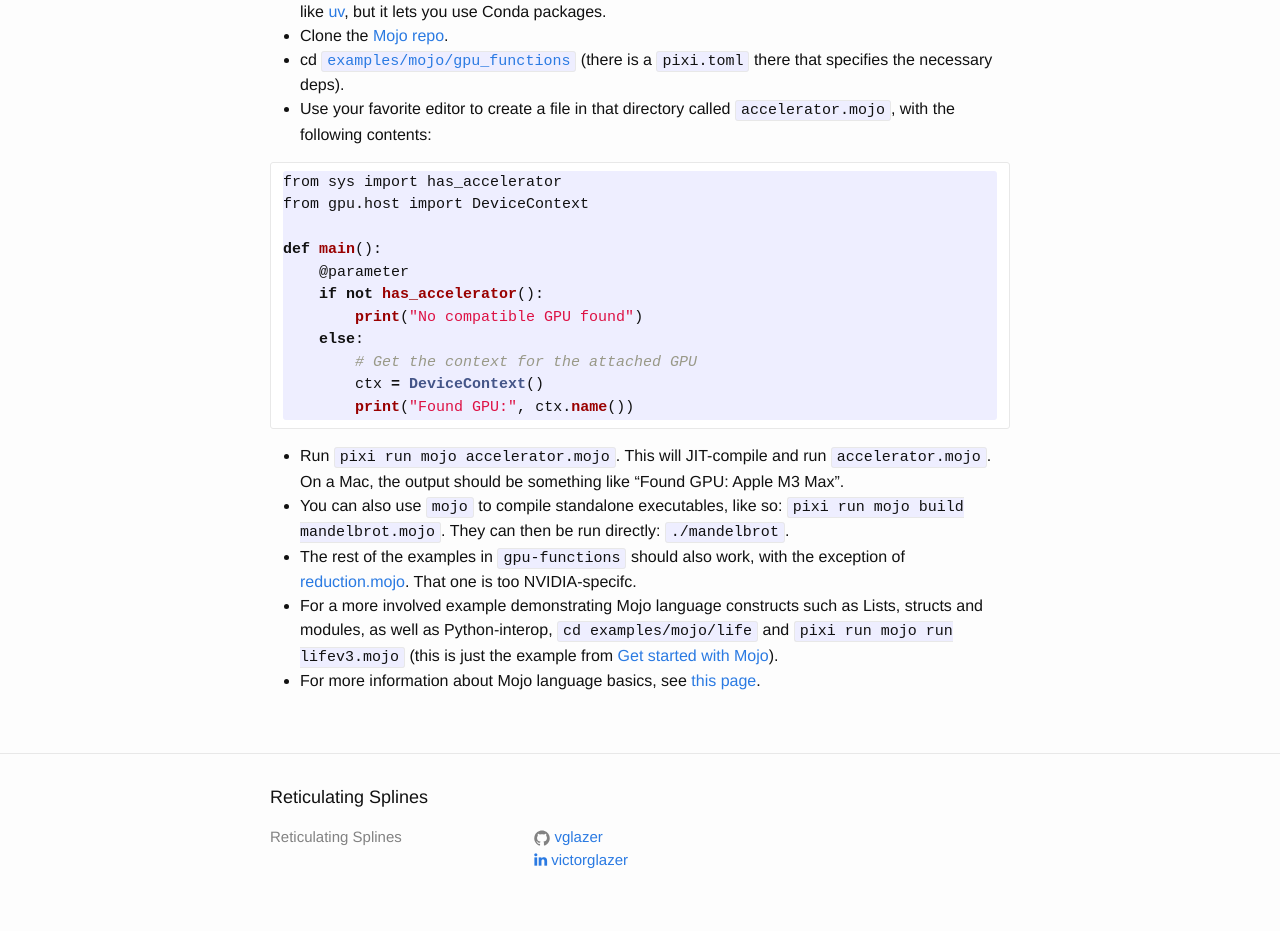
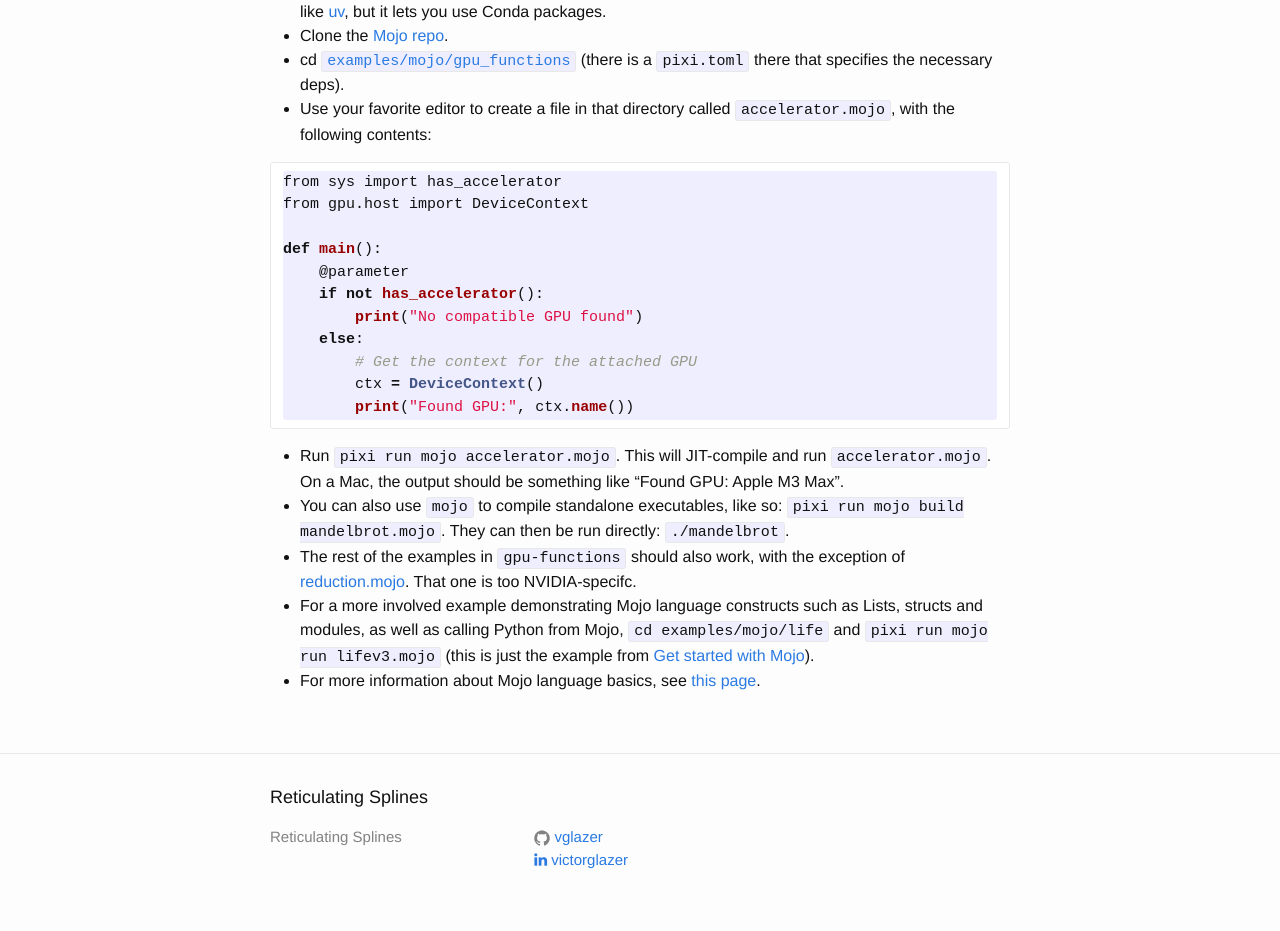
Before and after one commit to vglazer/vglazer.github.io, a Jekyll site: the page built from _posts/2025-11-15-mojo-first-steps.md, in a window 1280 px wide. Shown: the part 1198-2129 px from the top of the page. Built offline with Jekyll 4.4.1, drawn with Linux system fonts in a browser that asks for light colours; nearby versions of some CDN libraries.

Commit message:
Minor rewording

```diff
--- a/_posts/2025-11-15-mojo-first-steps.md
+++ b/_posts/2025-11-15-mojo-first-steps.md
@@ -47,5 +47,5 @@ def main():
 * Run `pixi run mojo accelerator.mojo`. This will JIT-compile and run `accelerator.mojo`. On a Mac, the output should be something like "Found GPU: Apple M3 Max".
 * You can also use `mojo` to compile standalone executables, like so: `pixi run mojo build mandelbrot.mojo`. They can then be run directly: `./mandelbrot`.
 * The rest of the examples in `gpu-functions` should also work, with the exception of [reduction.mojo](https://github.com/modular/modular/blob/main/examples/mojo/gpu-functions/reduction.mojo). That one is too NVIDIA-specifc.
-* For a more involved example demonstrating Mojo language constructs such as Lists, structs and modules, as well as Python-interop, `cd examples/mojo/life` and `pixi run mojo run lifev3.mojo` (this is just the example from [Get started with Mojo](https://docs.modular.com/mojo/manual/get-started)).
+* For a more involved example demonstrating Mojo language constructs such as Lists, structs and modules, as well as calling Python from Mojo, `cd examples/mojo/life` and `pixi run mojo run lifev3.mojo` (this is just the example from [Get started with Mojo](https://docs.modular.com/mojo/manual/get-started)).
 * For more information about Mojo language basics, see [this page](https://docs.modular.com/mojo/manual/basics).
```
